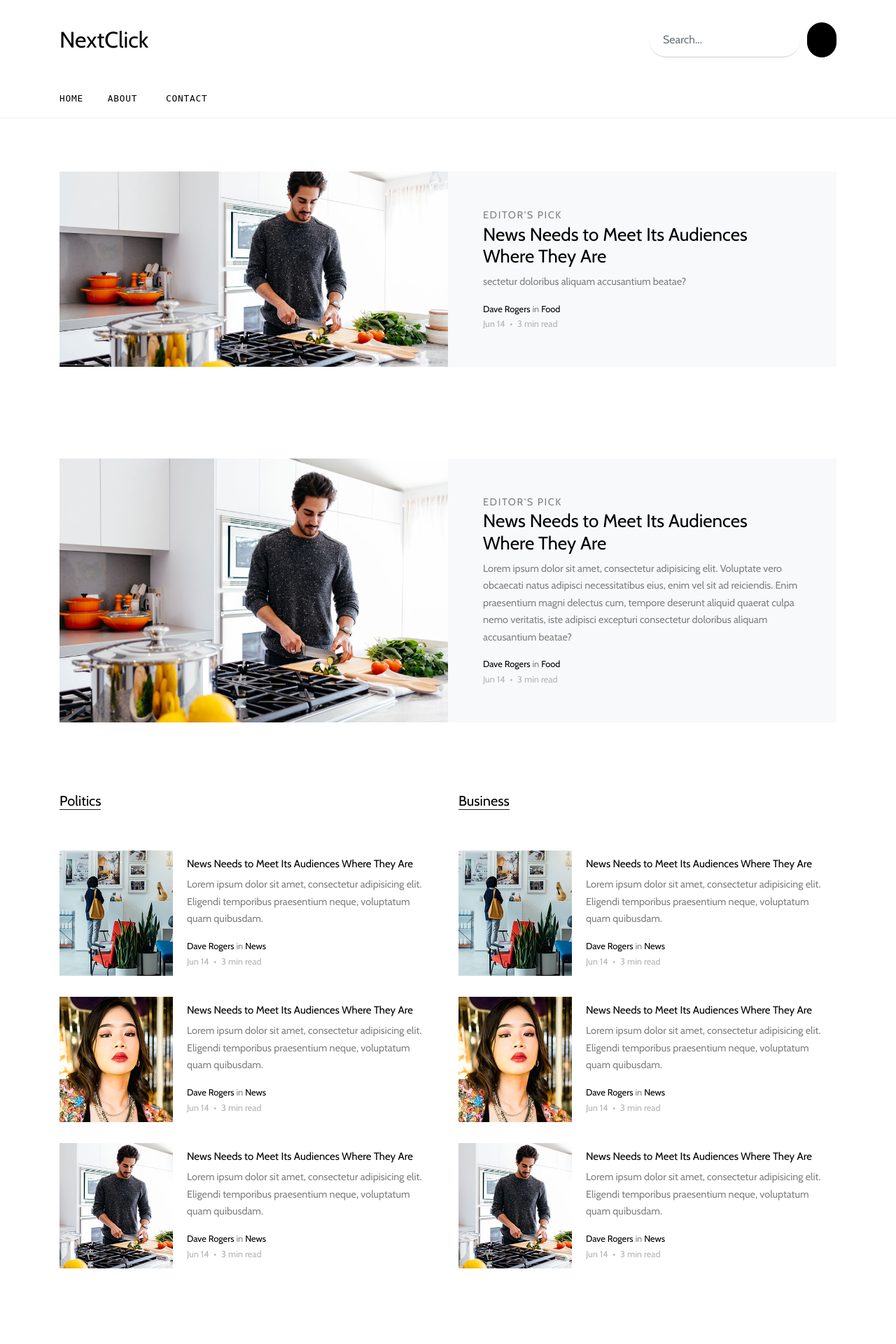
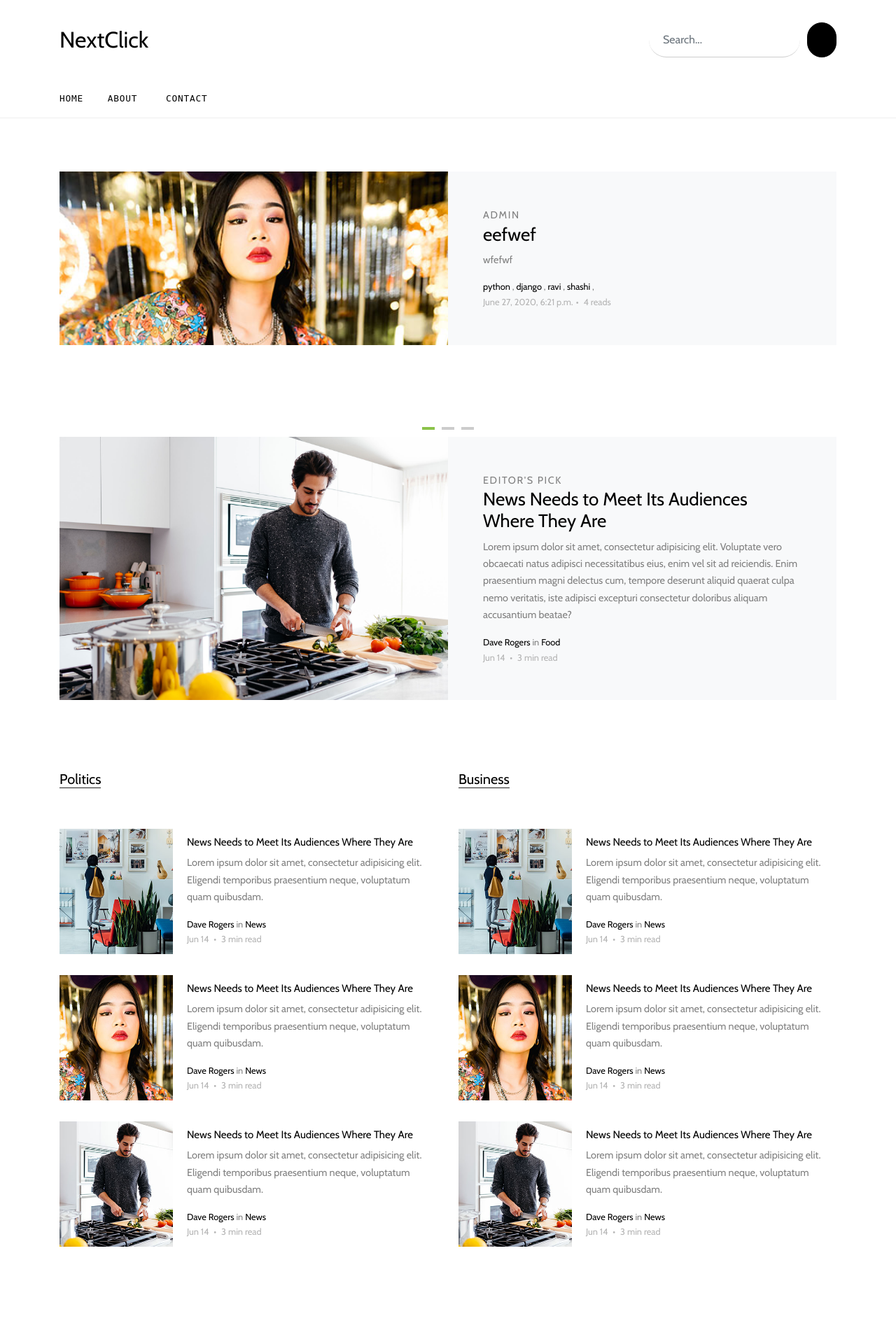
Before and after one commit to Ishwar786Ambare/crm_pro, a Django app: page / in a window 1280 px wide. Shown: the top 1920 px of the page at 70% size. Run offline with Django 3.2, Linux system fonts and the light colour scheme; data comes from the database, SQL or seed files in the repository; both versions use the stored data as it was after the commit; some libraries are stand-ins or nearby versions; some web fonts are replaced.

Commit message:
all set-2 all set

```diff
--- a/blog/models.py
+++ b/blog/models.py
@@ -26,5 +26,8 @@
     category = models.ManyToManyField(Category)
     read = models.IntegerField(default=0)
 
+    class Meta:
+        ordering = ['-pk']
+
     def __str__(self):
         return self.title
--- a/templates/index.html
+++ b/templates/index.html
@@ -5,26 +5,28 @@
 <div class="site-section py-0">
     <div class="owl-carousel hero-slide owl-style">
         {% for post in posts %}
-
-        {% endfor %}
-
         <div class="site-section">
             <div class="container">
                 <div class="half-post-entry d-block d-lg-flex bg-light">
-                    <div class="img-bg" style="background-image: url('images/big_img_1.jpg')"></div>
+                    <div class="img-bg" style="background-image: url({{ post.thumbnail.url }})"></div>
                     <div class="contents">
-                        <span class="caption">Editor's Pick</span>
-                        <h2><a href="blog-single.html">News Needs to Meet Its Audiences Where They Are</a></h2>
-                        <p class="mb-3">sectetur doloribus aliquam accusantium beatae?</p>
+                        <span class="caption">{{ post.author.user.username }}</span>
+                        <h2><a href="blog-single.html">{{ post.title }}</a></h2>
+                        <p class="mb-3">{{ post.overview }}</p>
                         <div class="post-meta">
-                            <span class="d-block"><a href="#">Dave Rogers</a> in <a href="#">Food</a></span>
-                            <span class="date-read">Jun 14 <span class="mx-1">&bullet;</span> 3 min read <span class="icon-star2"></span></span>
+                            <span class="d-block">
+                                {% for cat in post.category.all %}
+                                    <a href="">{{ cat }}</a> ,
+                                {% endfor %}
+                            </span>
+                            <span class="date-read">{{ post.time_upload}}<span class="mx-1">&bullet;
+                            </span> {{ post.read }} reads <span class="icon-star2"></span></span>
                         </div>
                     </div>
                 </div>
             </div>
         </div>
-
+        {% endfor %}
     </div>
 </div>
 
```
Also changed, not shown: blog/migrations/0004_auto_20200627_2348.py (added), db.sqlite3, media/thubnails/img_h_2.jpg (added).
